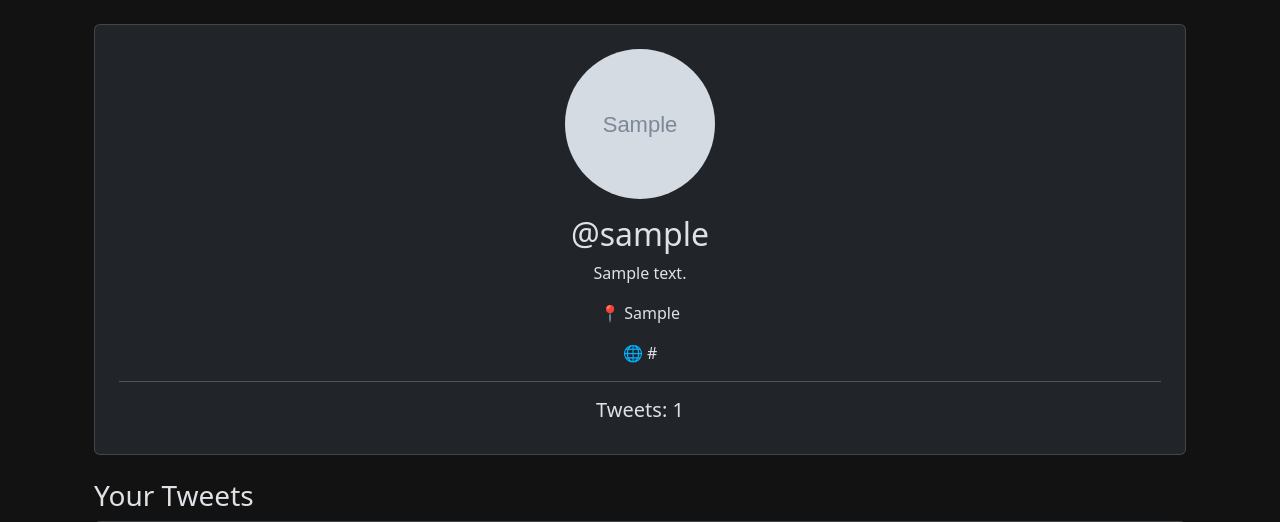
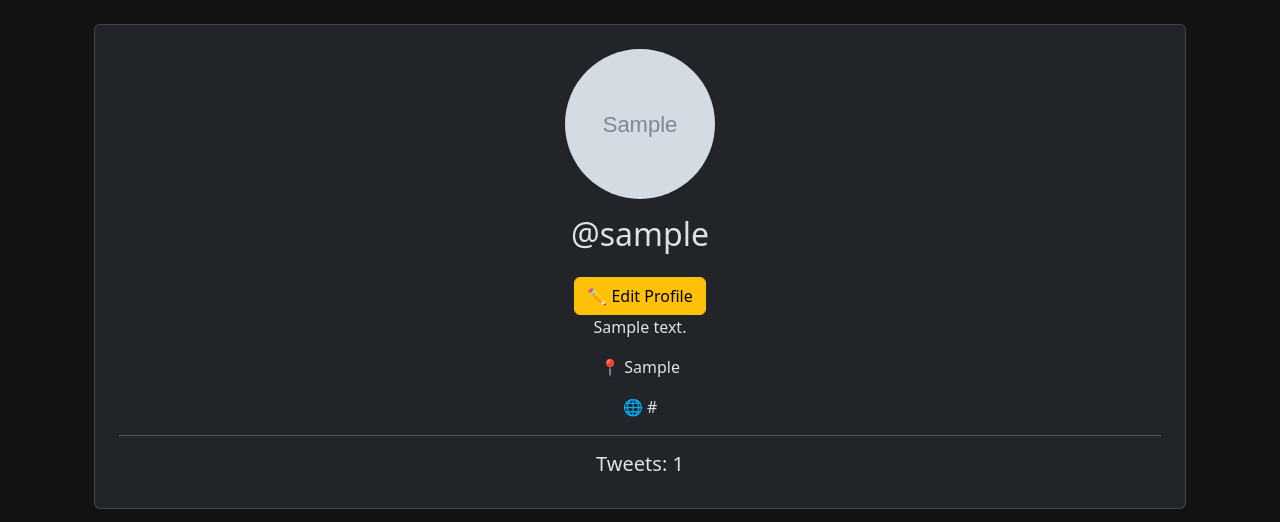
Before and after one commit to anirudhra-singh/socialfeed, a Django app: a page that uses tweet/templates/tweet/profile.html in a window 1280 px wide. Shown: the part 56-578 px from the top of the page. Run offline with Django 5.2, Linux system fonts and the light colour scheme; a user stored in the database is signed in; tables that the repository leaves empty hold one stand-in row (values such as "Sample post"); grey boxes marked "Sample" are stand-in pictures.

Commit message:
add user profile and edit profile

```diff
--- a/tweet/models.py
+++ b/tweet/models.py
@@ -60,6 +60,7 @@ class Notification(models.Model):
         return f"{self.sender} -> {self.receiver}"
 
 #profile
+
 class Profile(models.Model):
     user = models.OneToOneField(
         User,
--- a/tweet/templates/tweet/profile.html
+++ b/tweet/templates/tweet/profile.html
@@ -20,6 +20,12 @@
             >
 
             <h2>@{{ profile_user.username }}</h2>
+            <a
+              href="{% url 'edit_profile' %}"
+             class="btn btn-warning mt-3"
+            >
+               ✏️ Edit Profile
+            </a>
 
             <p>
                 {{ profile_user.profile.bio }}
--- a/tweet/urls.py
+++ b/tweet/urls.py
@@ -17,10 +17,15 @@ urlpatterns = [
     views.notifications,
     name='notifications'
 ),
-
+path(
+    "profile/edit/",
+    views.edit_profile,
+    name="edit_profile",
+),
 path(
     "profile/<str:username>/",
     views.profile,
     name="profile",
 ),
+
 ]
--- a/tweet/views.py
+++ b/tweet/views.py
@@ -5,6 +5,8 @@ from django.contrib.auth.decorators import login_required
 from django.contrib.auth import login
 from django.http import JsonResponse
 from django.contrib.auth.models import User
+from .forms import ProfileForm
+
 
 def index(request):
     return render(request, 'index.html')
@@ -144,7 +146,7 @@ def notifications(request):
             'notifications': notifications
         }
     )
-
+@login_required
 def profile(request, username):
 
     profile_user = User.objects.get(
@@ -163,3 +165,31 @@ def profile(request, username):
             "tweets": tweets,
         },
     )
+
+#edit profile
+@login_required
+def edit_profile(request):
+
+    profile = request.user.profile
+
+    if request.method == "POST":
+
+        form = ProfileForm(
+            request.POST,
+            request.FILES,
+            instance=profile
+        )
+
+        if form.is_valid():
+            form.save()
+            return redirect("profile", username=request.user.username)
+
+    else:
+
+        form = ProfileForm(instance=profile)
+
+    return render(
+        request,
+        "tweet/edit_profile.html",
+        {"form": form}
+    )
```
Also changed, not shown: tweet/forms.py (+13 -0 lines), tweet/templates/tweet/edit_profile.html (added, +46 -0 lines).
